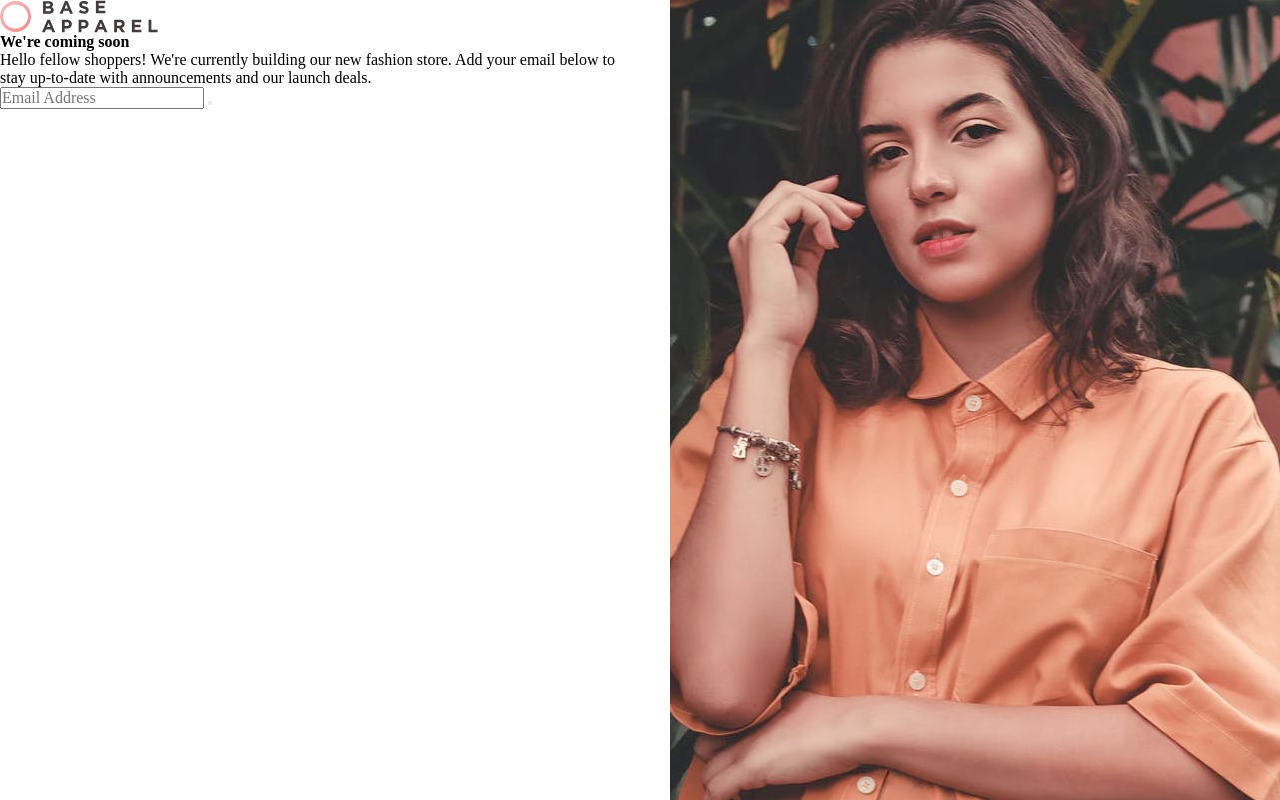
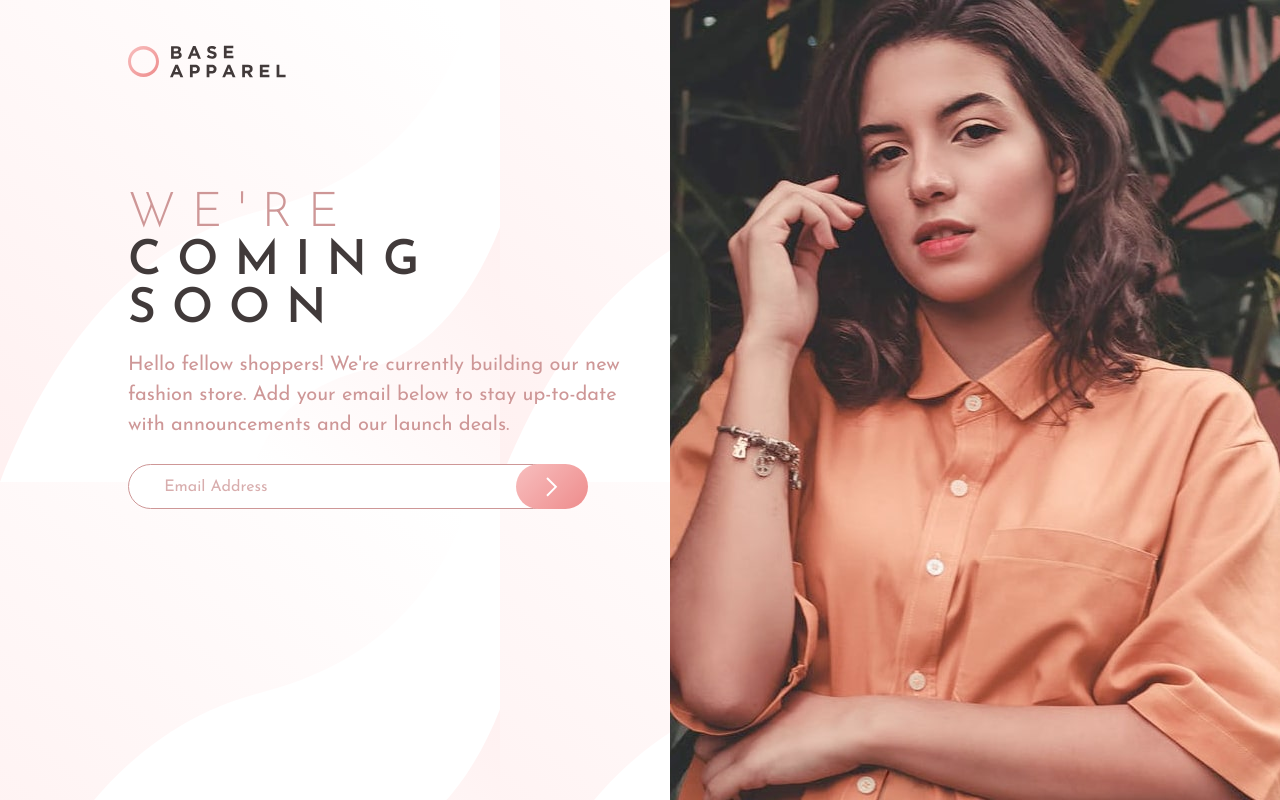
Before and after one commit to juliabush/base-apparel-3, a plain HTML site: page index.html in a window 1280 px wide. Drawn offline with Linux system fonts and the light colour scheme.

Commit message:
Desktop version of css and styling completed

```diff
--- a/index.html
+++ b/index.html
@@ -6,6 +6,9 @@
 
   <link rel="icon" type="image/png" sizes="32x32" href="./images/favicon-32x32.png">
   <link rel="stylesheet" href="style.css">
+  <link rel="preconnect" href="https://fonts.googleapis.com">
+<link rel="preconnect" href="https://fonts.gstatic.com" crossorigin>
+<link href="https://fonts.googleapis.com/css2?family=Josefin+Sans:ital,wght@0,100..700;1,100..700&display=swap" rel="stylesheet">
   <title>Frontend Mentor | Base Apparel coming soon page</title>
 <script defer src="main.js"></script>
 </head>
@@ -18,18 +21,20 @@
     </picture>
   </section>
   <section class="website__text-section">
-    <section class="website__main-conatiner">
+    <section class="website__logo-container">
       <img src="/images/logo.svg" alt="Base Apparel logo" class="website__main-logo">
     </section>
-    <h1 class="text-section__main-title">We're coming soon</h1>
+    <section class="website__pure-text">
+      <h1 class="text-section__main-title"><span>We're </span>coming soon</h1>
       <p class="text-section__main-caption">
         Hello fellow shoppers! We're currently building our new fashion store.
         Add your email below to stay up-to-date with announcements and our launch deals.
       </p>
       <form action="">
         <input type="email" required placeholder="Email Address" aria-label="Enter your Email"></input>
-      <button></button>
+        <button><img src="/images/icon-arrow.svg" alt="" class=""></button>
       </form>
+    </section>
   </section>
 </main>
 </body>
--- a/style.css
+++ b/style.css
@@ -45,17 +45,81 @@
   overflow: hidden;
   }
   :root {
-
+    /* Fonts */
+    --ff-main: 'Josefin Sans';
+    --fm-size: 1rem;
+    --fw-light: 300;
+    --fw-mid: 400;
+    --fw-heavy: 600;
+    /* Colors */
+        /* Primary */
+        --clr-DesaturatedRed: hsl(0, 36%, 70%);
+        --clr-SoftRed: hsl(0, 93%, 68%);
+        /* Neutral */
+        --clr-DarkGrayishRed: hsl(0, 6%, 24%);
   }
   main {
     display: grid;
     grid-template-columns: 1fr 1fr;
+    font-family: var(--ff-main);
+    background-image: url(/images/bg-pattern-desktop.svg);
+    background-size: 500px;
   }
   .website__main-image {
     grid-column: 2;
     place-self: end;
   }
   .website__text-section {
+    display: flex;
+    flex-direction: column;
+    gap: 7rem;
     grid-column: 1;
     grid-row: 1;
+    margin-left: 20%;
+    margin-top: 7%;
+    width: 500px;
   }
+  .text-section__main-title {
+    font-size: 3rem;
+    text-transform: uppercase;
+    letter-spacing: 1rem;
+    margin-bottom: 1rem;
+    color: var(--clr-DarkGrayishRed);
+    font-weight: var(--fw-heavy);
+  }
+  .text-section__main-title span {
+    color: var(--clr-DesaturatedRed);
+    font-weight: var(--fw-light);
+  }
+  .text-section__main-caption {
+    font-size: 1.25rem;
+    margin-bottom: 1.5rem;
+    color: var(--clr-DesaturatedRed);
+    line-height: 1.5;
+  }
+  form {
+    display: flex;
+  }
+  input {
+    width: 500px;
+    padding: 0.7rem;
+    border-radius: 1.5rem;
+    position: relative;
+    border: 1px solid var(--clr-DesaturatedRed);
+  }
+  input::placeholder {
+    padding-left: 1.5rem;
+    color:  hsla(0, 36%, 70%, 0.788);
+  }
+  button {
+    display: flex;
+    place-content: center;
+    width: 80px;
+    border-radius: 1.5rem;
+    padding: 0.8rem;
+    position: relative;
+    right: 40px;
+    z-index: 10;
+    border: none;
+    background: linear-gradient(135deg, hsl(0, 80%, 86%), hsl(0, 74%, 74%));
+}
```
Lines whose indentation alone changed are shown as unchanged.
